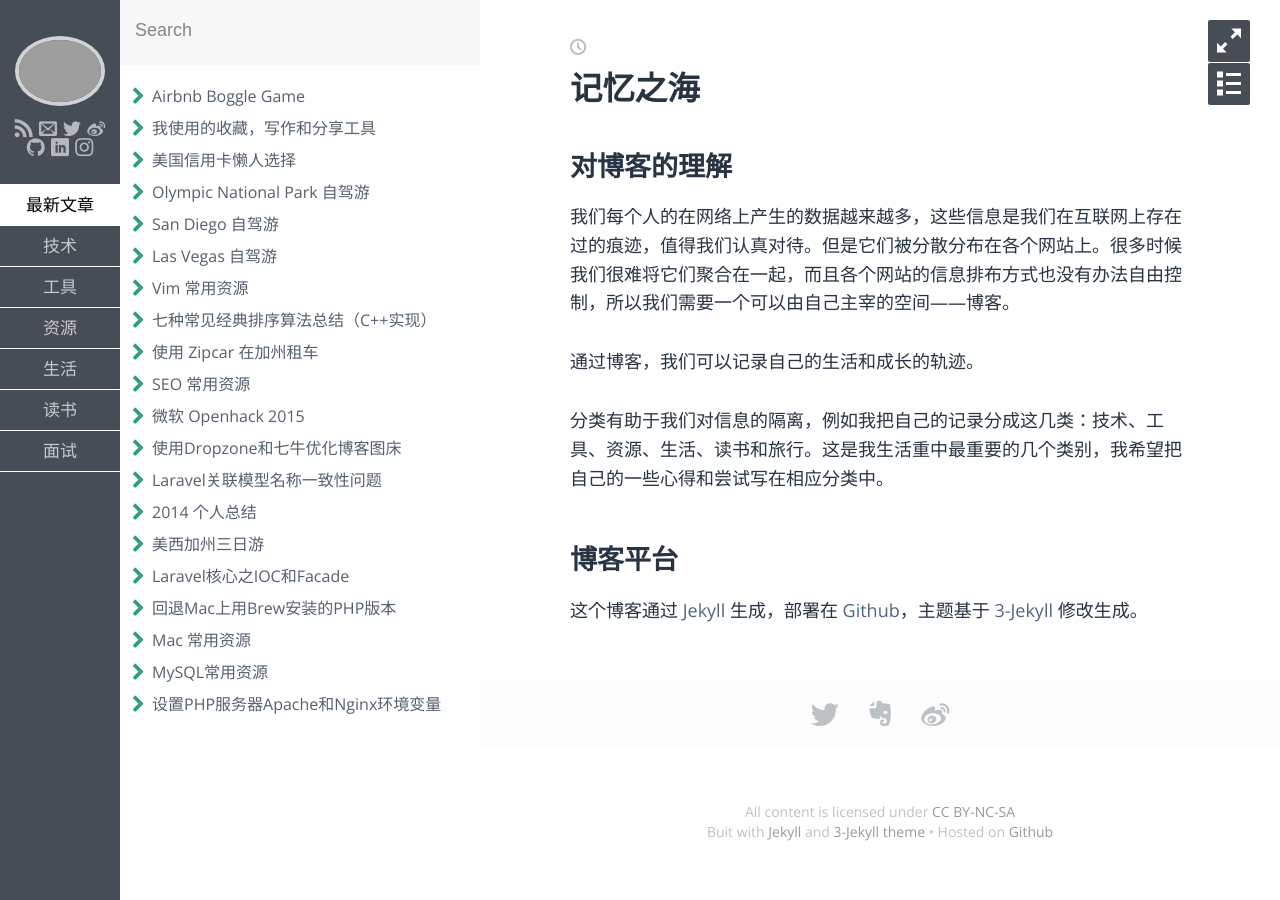
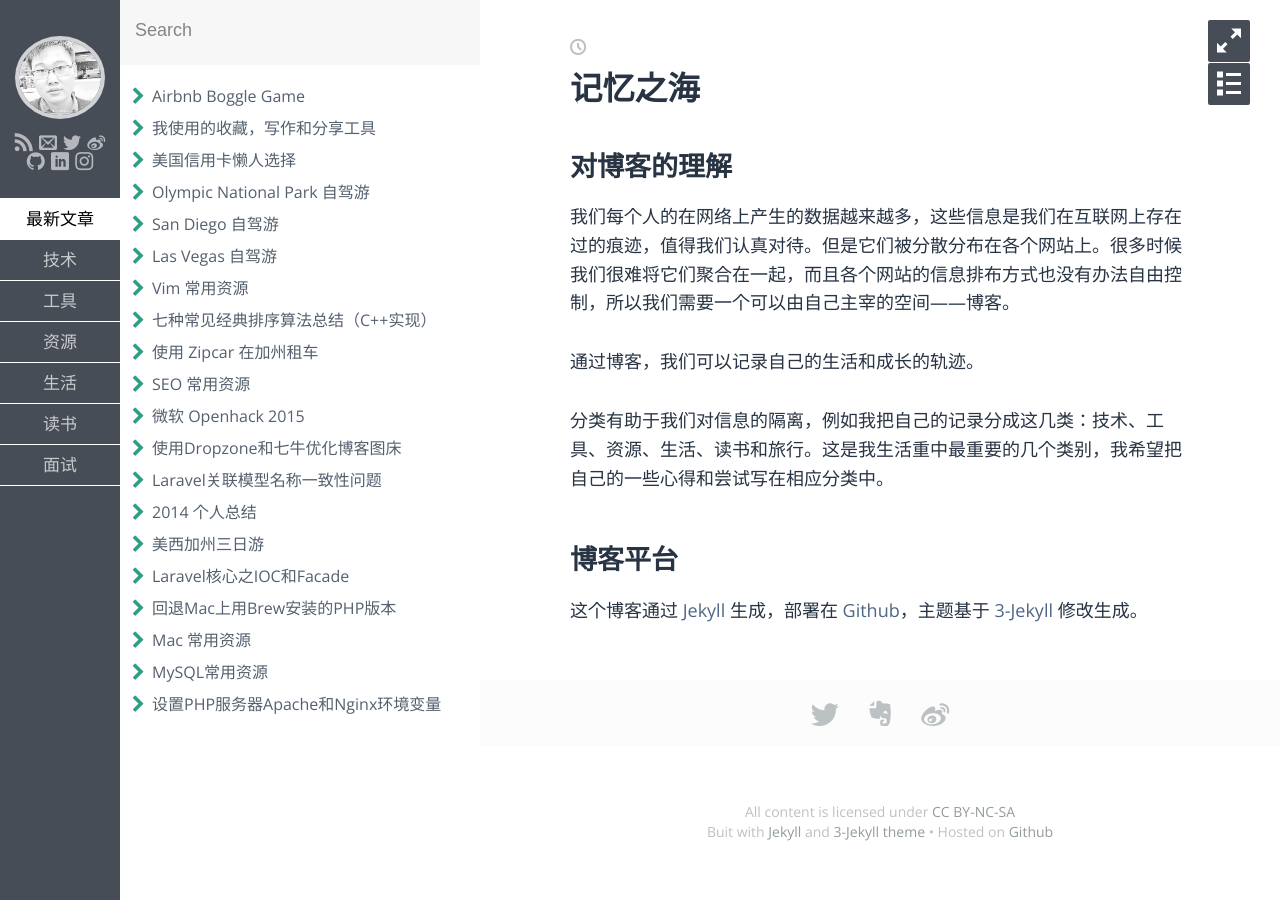
Before and after one commit to Roggewei/Roggewei.github.io, a Jekyll site: the page built from index.md, in a window 1280 px wide. Built offline with Jekyll 4.4.1, drawn with Linux system fonts in a browser that asks for light colours; some web fonts are replaced.

Commit message:
png-jpg
png-jpg

```diff
--- a/_config.yml
+++ b/_config.yml
@@ -21,8 +21,8 @@ instagram: suyan0830
 linkedin: suyan0830
 
 # avatar and Favicon
-avatar: https://roggewei.github.io/assets/img/me.png
-favicon: http://7u2ho6.com1.z0.glb.clouddn.com/site-favicon.ico
+avatar: https://roggewei.github.io/assets/img/me.jpg
+favicon: https://roggewei.github.io/assets/img/me.jpg
 
 # disqus config
 disqus:
```
